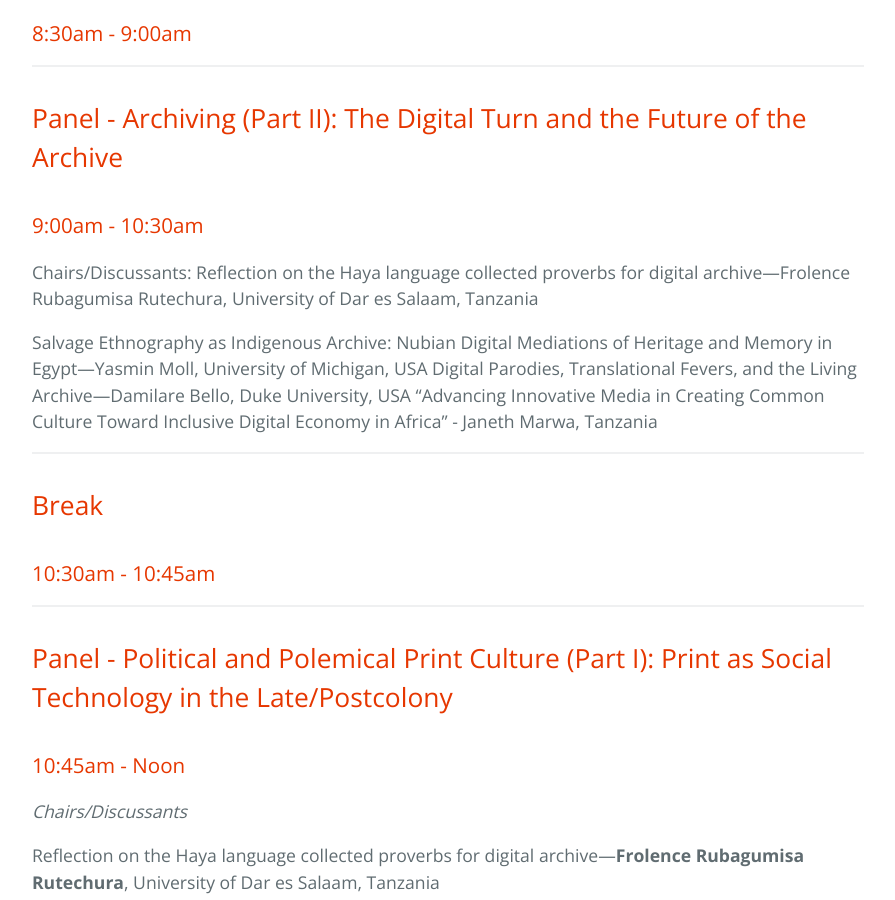
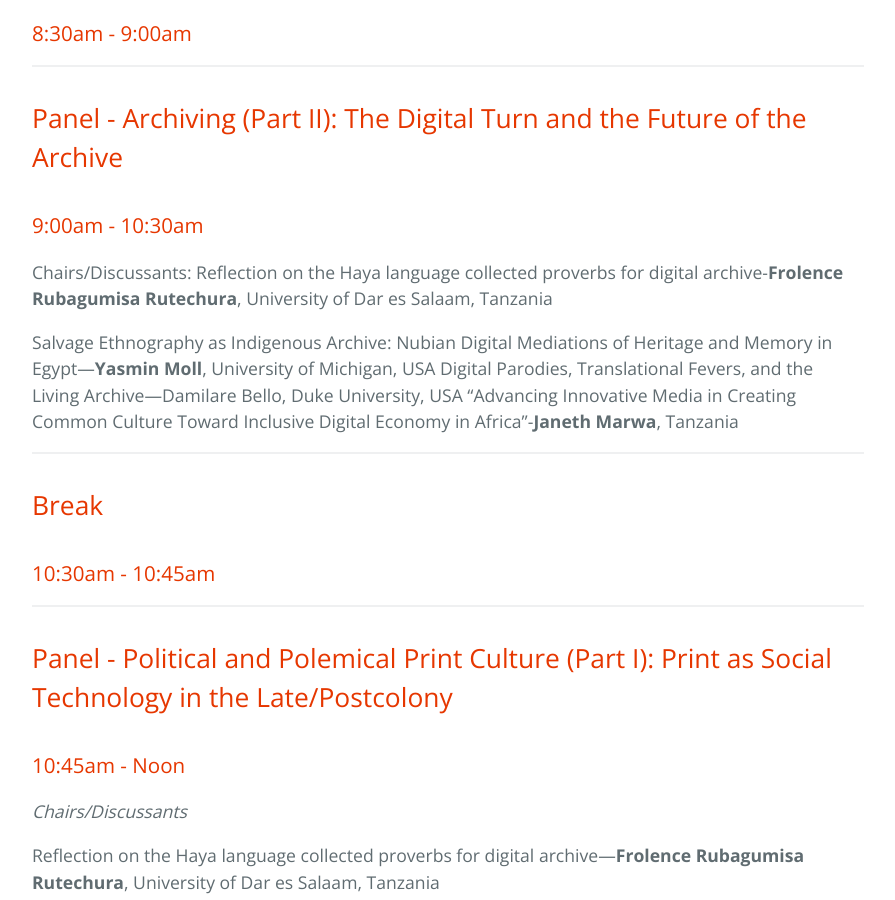
Before and after one commit to egpalazzolo/afprint, a Jekyll site: the page built from pages/program.md, in a window 1280 px wide and 900 px high, scrolled down 3734 px. Shown: the whole window, without its empty margins (192-1087 px from the left). Built offline with Jekyll 4.4.1, drawn with Linux system fonts in a browser that asks for light colours.

```diff
--- a/pages/program.md
+++ b/pages/program.md
@@ -114,15 +114,14 @@ Location to be determined.
 ### 9:00am - 10:30am
 
 Chairs/Discussants:
-Reflection on the Haya language collected proverbs for digital archive—Frolence Rubagumisa
-Rutechura, University of Dar es Salaam, Tanzania
+Reflection on the Haya language collected proverbs for digital archive-**Frolence Rubagumisa Rutechura**, University of Dar es Salaam, Tanzania
 
 Salvage Ethnography as Indigenous Archive: Nubian Digital Mediations of Heritage and
-Memory in Egypt—Yasmin Moll, University of Michigan, USA
+Memory in Egypt—**Yasmin Moll**, University of Michigan, USA
 Digital Parodies, Translational Fevers, and the Living Archive—Damilare Bello, Duke
 University, USA
 “Advancing Innovative Media in Creating Common Culture Toward Inclusive Digital Economy
-in Africa” - Janeth Marwa, Tanzania
+in Africa”-**Janeth Marwa**, Tanzania
 
 ---
 
```
